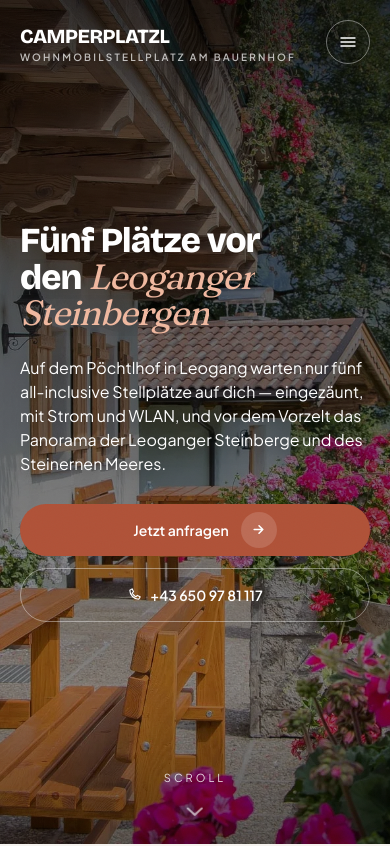
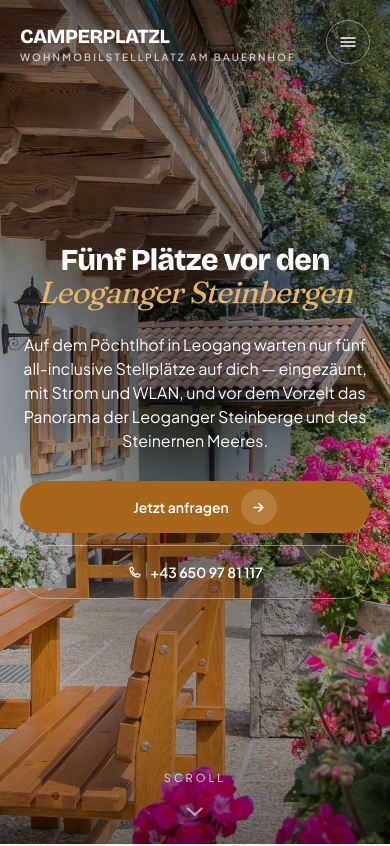
Before and after one commit to Lellino-Elias/wohnmobilstellplatz-leogang-camping-demo, a Next.js app: page / in a window 390 px wide. Shown: the top 846 px of the page. Built offline with nearby package versions, Linux system fonts and the light colour scheme.

Commit message:
wohnmobilstellplatz-leogang — campsite demo 2026-06-12 14:26:23

```diff
--- a/src/app/globals.css
+++ b/src/app/globals.css
@@ -161,13 +161,16 @@ body {
   display: inline-block;
   overflow: hidden;
   vertical-align: bottom;
-  /* Descender-Schutz bei enger Zeilenhöhe (g, y, j) */
-  padding-bottom: 0.12em;
-  margin-bottom: -0.12em;
+  /* Glyphen-Schutz an ALLEN Kanten: unten Descender (g, y, j), oben i-Punkte/Umlaute/Kursiv-
+     Ascender („Ski" verlor den i-Punkt), seitlich Kursiv-Überhang. Negative Margins gleichen
+     das Layout exakt aus — Maske größer, Textfluss identisch. */
+  padding: 0.18em 0.1em 0.12em;
+  margin: -0.18em -0.1em -0.12em;
 }
 .wsplit .w > span {
   display: inline-block;
-  transform: translateY(118%);
+  /* 135 % statt 118 %: durch das größere Masken-Padding braucht der versteckte Zustand mehr Weg */
+  transform: translateY(135%);
   transition: transform 0.9s cubic-bezier(0.16, 1, 0.3, 1);
   transition-delay: calc(var(--wi, 0) * 60ms);
 }
--- a/src/components/sections/Booking.tsx
+++ b/src/components/sections/Booking.tsx
@@ -65,7 +65,9 @@ export default function Booking() {
   const cat = categories.find((c) => c.id === catId) ?? categories[0];
   const nights = nightsBetween(arrival, departure);
   const extra = Math.max(0, guests - 2) * (cat?.perExtraGuest ?? 0);
-  const total = cat ? (cat.perNight + extra) * nights : 0;
+  // Ohne perNight (Quelle nennt keine lesbaren Preise) gibt es keine Summe — ehrlich „auf Anfrage".
+  const priceKnown = cat?.perNight != null;
+  const total = priceKnown ? ((cat?.perNight ?? 0) + extra) * nights : 0;
   const animatedTotal = useTween(total);
 
   const field = "w-full rounded-xl border border-line bg-bg2 px-4 py-3 text-sm text-ink outline-none transition-colors focus:border-gold/60";
@@ -145,7 +147,11 @@ export default function Booking() {
                     >
                       <span className="block text-sm font-semibold text-ink">{c.label}</span>
                       <span className="mt-1 block text-xs text-muted">
-                        ab <span className="font-display text-base font-bold text-gold">{eur(c.perNight)}</span> / Nacht
+                        {c.perNight != null ? (
+                          <>ab <span className="font-display text-base font-bold text-gold">{eur(c.perNight)}</span> / Nacht</>
+                        ) : (
+                          <span className="font-display text-base font-bold text-gold">auf Anfrage</span>
+                        )}
                       </span>
                     </button>
                   );
@@ -159,7 +165,7 @@ export default function Booking() {
                     Gesamt · {cat?.label ?? "Anfrage"} · {guests} Pers. · {nights} {nights === 1 ? "Nacht" : "Nächte"}
                   </span>
                   <div className="font-display mt-1 text-4xl sm:text-5xl font-extrabold tracking-tight text-ink">
-                    {eur(animatedTotal)}
+                    {priceKnown ? eur(animatedTotal) : "auf Anfrage"}
                   </div>
                   <span className="mt-1 block text-xs leading-snug text-muted">{pricesArePlaceholder ? "Unverbindlicher Richtpreis · noch nicht final bestätigt" : priceNote}</span>
                 </div>
@@ -191,6 +197,7 @@ export default function Booking() {
           <Reveal delay={120}>
             <div className="h-full rounded-[2.4rem] bg-ink/[0.045] p-2 ring-1 ring-ink/10">
             <div className="flex h-full flex-col gap-5 rounded-[calc(2.4rem-0.5rem)] border border-line bg-bg2 p-6 shadow-[inset_0_1px_1px_rgba(255,255,255,0.4)] md:p-8">
+              {campsite.saison && (<>
               <div>
                 <span className="text-xs font-semibold uppercase tracking-wider text-muted">Saison</span>
                 <p className="font-display mt-1 text-xl font-bold text-ink">
@@ -198,6 +205,7 @@ export default function Booking() {
                 </p>
               </div>
               <div className="h-px bg-line" />
+              </>)}
               <div>
                 <span className="text-xs font-semibold uppercase tracking-wider text-muted">Inklusive</span>
                 <ul className="mt-3 space-y-2">
--- a/src/components/sections/Hero.tsx
+++ b/src/components/sections/Hero.tsx
@@ -20,6 +20,14 @@ export default function Hero() {
   const after = emphAt >= 0 ? claim.slice(emphAt + claimEmphasis.length) : "";
   const hero = campsite.hero.aerial;
   const left = campsite.heroVariant === "left";
+  // Proportionen: langer Claim → kleinere Stufe, sonst erschlägt die Headline die Hero-Section.
+  // Literale Tailwind-Klassen (JIT scannt den Quelltext — niemals dynamisch zusammensetzen!).
+  const sizeCls =
+    claim.length >= 55
+      ? "text-[clamp(1.75rem,6.5vw,3.9rem)]"
+      : claim.length >= 39
+        ? "text-[clamp(1.9rem,7.5vw,4.6rem)]"
+        : "text-[clamp(2rem,9vw,5.5rem)]";
 
   useEffect(() => {
     if (window.matchMedia("(prefers-reduced-motion: reduce)").matches) return;
@@ -56,8 +64,11 @@ export default function Hero() {
       {/* Content — zentriert (Default) oder linksbündig (heroVariant: "left") */}
       <div className={`reveal reveal-soft relative z-10 mx-auto flex h-full max-w-[1320px] flex-col justify-center px-5 md:px-8 ${left ? "items-start text-left" : "items-center text-center"}`}>
         <h1
-          className={`font-display text-[clamp(2rem,9vw,5.5rem)] font-extrabold leading-[1.04] md:leading-[0.98] tracking-tight text-white [text-wrap:balance] ${left ? "max-w-3xl" : "mx-auto max-w-4xl"}`}
-          style={{ textShadow: "0 2px 30px rgba(0,0,0,0.4)" }}
+          className={`font-display ${sizeCls} font-extrabold leading-[1.04] md:leading-[0.98] tracking-tight text-white [text-wrap:balance] ${left ? "max-w-3xl" : "mx-auto max-w-4xl"}`}
+          // drop-shadow-FILTER statt text-shadow: der Filter wird NACH dem Wort-Masken-Clipping
+          // gerechnet → keine sichtbaren Schatten-Boxen mehr an den Maskenkanten (overflow:hidden
+          // schnitt den 30px-text-shadow pro Wort hart ab = die „kantigen Blöcke" hinterm Text).
+          style={{ filter: "drop-shadow(0 2px 22px rgba(0,0,0,0.45))" }}
         >
           <Words text={claim} emphasis={emphAt >= 0 ? claimEmphasis : undefined} emphasisClass="font-serif italic font-normal" emphasisStyle={{ color: "var(--hero-emph)" }} />
         </h1>
--- a/src/components/sections/LageAnreise.tsx
+++ b/src/components/sections/LageAnreise.tsx
@@ -36,12 +36,14 @@ export default function LageAnreise() {
           <div className="relative h-[300px] sm:h-[360px] overflow-hidden rounded-[2rem] lg:h-full lg:min-h-[460px]">
             {coords ? (
               <>
-                <MapClient lat={coords.lat} lng={coords.lng} label={name} />
+                <MapClient lat={coords.lat} lng={coords.lng} label={name} approx={!!coords.approx} />
                 <div className="pointer-events-none absolute bottom-4 left-4 right-4 max-w-[calc(100%-2rem)] leading-snug z-[1000] rounded-full border border-line bg-bg/80 px-4 py-2 text-xs text-ink backdrop-blur-md">
-                  {adresse}
+                  {coords.approx ? `Ungefähre Lage · ${adresse}` : adresse}
                 </div>
                 <a
-                  href={`https://www.google.com/maps/search/?api=1&query=${coords.lat},${coords.lng}`}
+                  href={coords.approx
+                    ? `https://www.google.com/maps/search/?api=1&query=${encodeURIComponent(`${name}, ${adresse}`)}`
+                    : `https://www.google.com/maps/search/?api=1&query=${coords.lat},${coords.lng}`}
                   target="_blank"
                   rel="noopener noreferrer"
                   className="absolute right-3 top-3 z-[1000] inline-flex items-center gap-2 rounded-full bg-gold px-4 py-2.5 text-[13px] min-h-[44px] md:right-4 md:top-4 md:py-2 md:text-xs md:min-h-0 font-semibold text-white shadow-lg transition-colors hover:bg-gold-soft"
--- a/src/components/ui/MapClient.tsx
+++ b/src/components/ui/MapClient.tsx
@@ -1,6 +1,6 @@
 "use client";
 
-import { MapContainer, TileLayer, Marker, Popup } from "react-leaflet";
+import { MapContainer, TileLayer, Marker, Popup, Circle } from "react-leaflet";
 import L from "leaflet";
 import "leaflet/dist/leaflet.css";
 
@@ -16,15 +16,18 @@ export default function MapClient({
   lat,
   lng,
   label,
+  approx = false,
 }: {
   lat: number;
   lng: number;
   label: string;
+  /** Orts- statt Punkt-Genauigkeit: Umgebungs-Kreis statt Pin — nie ein falscher Pin. */
+  approx?: boolean;
 }) {
   return (
     <MapContainer
       center={[lat, lng]}
-      zoom={15}
+      zoom={approx ? 12 : 15}
       scrollWheelZoom={false}
       style={{ height: "100%", width: "100%", background: "#efe8da" }}
     >
@@ -33,9 +36,18 @@ export default function MapClient({
         url="https://{s}.basemaps.cartocdn.com/light_all/{z}/{x}/{y}{r}.png"
         attribution='&copy; <a href="https://www.openstreetmap.org/copyright">OpenStreetMap</a> &copy; <a href="https://carto.com/attributions">CARTO</a>'
       />
-      <Marker position={[lat, lng]} icon={pin}>
-        <Popup>{label}</Popup>
-      </Marker>
+      {approx ? (
+        /* User-Pick 12.06.: Variante B „Tal-Kontext" — gestrichelter Kreis, Ortsname sichtbar. */
+        <Circle
+          center={[lat, lng]}
+          radius={1200}
+          pathOptions={{ color: "#e3b466", weight: 2, dashArray: "6 8", fillColor: "#e3b466", fillOpacity: 0.1 }}
+        />
+      ) : (
+        <Marker position={[lat, lng]} icon={pin}>
+          <Popup>{label}</Popup>
+        </Marker>
+      )}
     </MapContainer>
   );
 }
--- a/src/content/campsites/wohnmobilstellplatz-leogang.ts
+++ b/src/content/campsites/wohnmobilstellplatz-leogang.ts
@@ -11,8 +11,7 @@ const wohnmobilstellplatzLeogang: CampsiteConfig = {
   brandKind: "Wohnmobilstellplatz am Bauernhof",
   regionLong: "Pinzgau · Salzburger Land · Österreich",
 
-  theme: "schiefer",
-  heroVariant: "left",
+  heroVariant: "center",
 
   claim: "Fünf Plätze vor den Leoganger Steinbergen",
   claimEmphasis: "Leoganger Steinbergen",
--- a/src/content/types.ts
+++ b/src/content/types.ts
@@ -33,8 +33,9 @@ export type NavItem = { label: string; href: string; children?: NavChild[] };
 export type BookingCategory = {
   id: string;
   label: string;
-  /** Preis pro Nacht (Basis, 2 Personen) — mit Kunde bestätigen */
-  perNight: number;
+  /** Preis pro Nacht (Basis, 2 Personen) — mit Kunde bestätigen.
+   *  Fehlt (Quelle nennt keine lesbaren Preise) → Widget zeigt ehrlich „auf Anfrage". */
+  perNight?: number;
   /** Aufpreis je weiterer Person/Nacht */
   perExtraGuest?: number;
 };
@@ -69,6 +70,10 @@ export interface CampsiteConfig {
   claim: string;
   claimEmphasis: string; // Wort/Phrase im Headline, das hervorgehoben (serif italic) wird
   intro: string;
+  /** Cold-Mail-Personalisierung (nicht im UI gerendert): Nominalphrase für den fixen
+   *  Mail-1-Satz "… hängen geblieben: {emailDetail} ist mir sofort aufgefallen."
+   *  Regeln siehe pipeline/BUILD-CAGED.md. */
+  emailDetail?: string;
   /** Logo des Platzes (Footer). Fehlt → Wortmarke statt Bild. */
   logo?: ImageRef;
   /** Markenaussage über dem Pillar-Block (BrandStatement). */
@@ -78,7 +83,7 @@ export interface CampsiteConfig {
   /** Vertrauens-Band: Überschrift + ehrlicher Einleitungstext. */
   trust: { heading: string; headingEmphasis: string; intro: string };
   awards: { label: string; image?: ImageRef }[];
-  saison: { von: string; bis: string };
+  saison?: { von: string; bis: string };   // optional — manche Quellen nennen keine Saison (nichts erfinden!)
   hero: { aerial: ImageRef; sunset?: ImageRef };
   /** Optional: EIN starkes, sonst ungenutztes Querformat-Bild als Full-Bleed-Atempause
    *  zwischen den Sektionen (+ optional eine kurze, belegte Zeile). Fehlt → keine Sektion. */
@@ -115,8 +120,9 @@ export interface CampsiteConfig {
     mail: string;
     facebook?: string;
     adresse: string;
-    /** Fehlt → Karte wird ausgeblendet, nur Adresse wird gezeigt. */
-    coords?: { lat: number; lng: number };
+    /** Fehlt → Karte wird ausgeblendet, nur Adresse wird gezeigt.
+     *  approx: Orts- statt Punkt-Genauigkeit → Umgebungs-Karte mit Kreis statt Pin (nie falscher Pin). */
+    coords?: { lat: number; lng: number; approx?: boolean };
   };
   story?: { kicker: string; heading: string; intro: string; chapters: StoryChapter[] };
   languages: string[];
```
